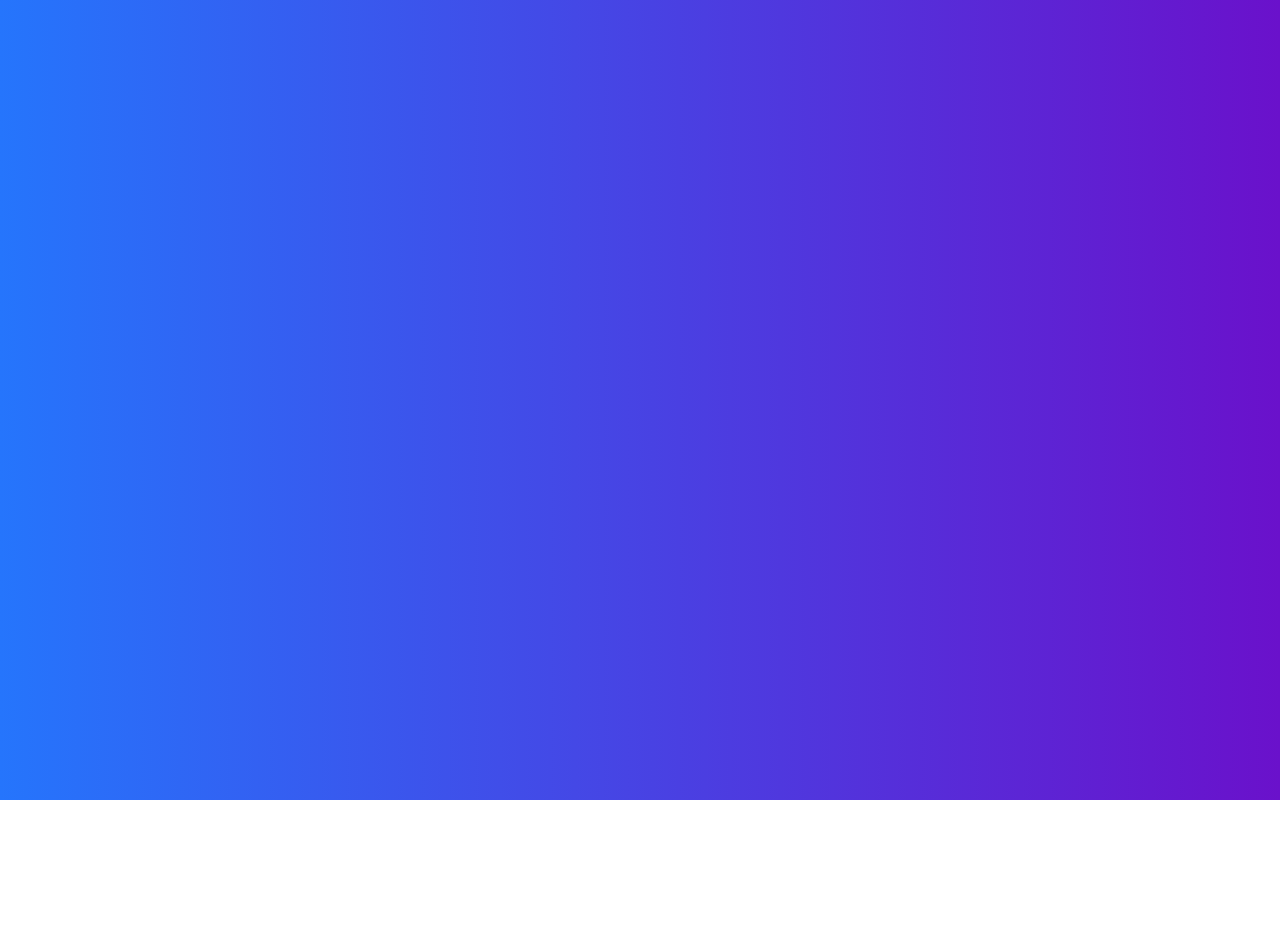
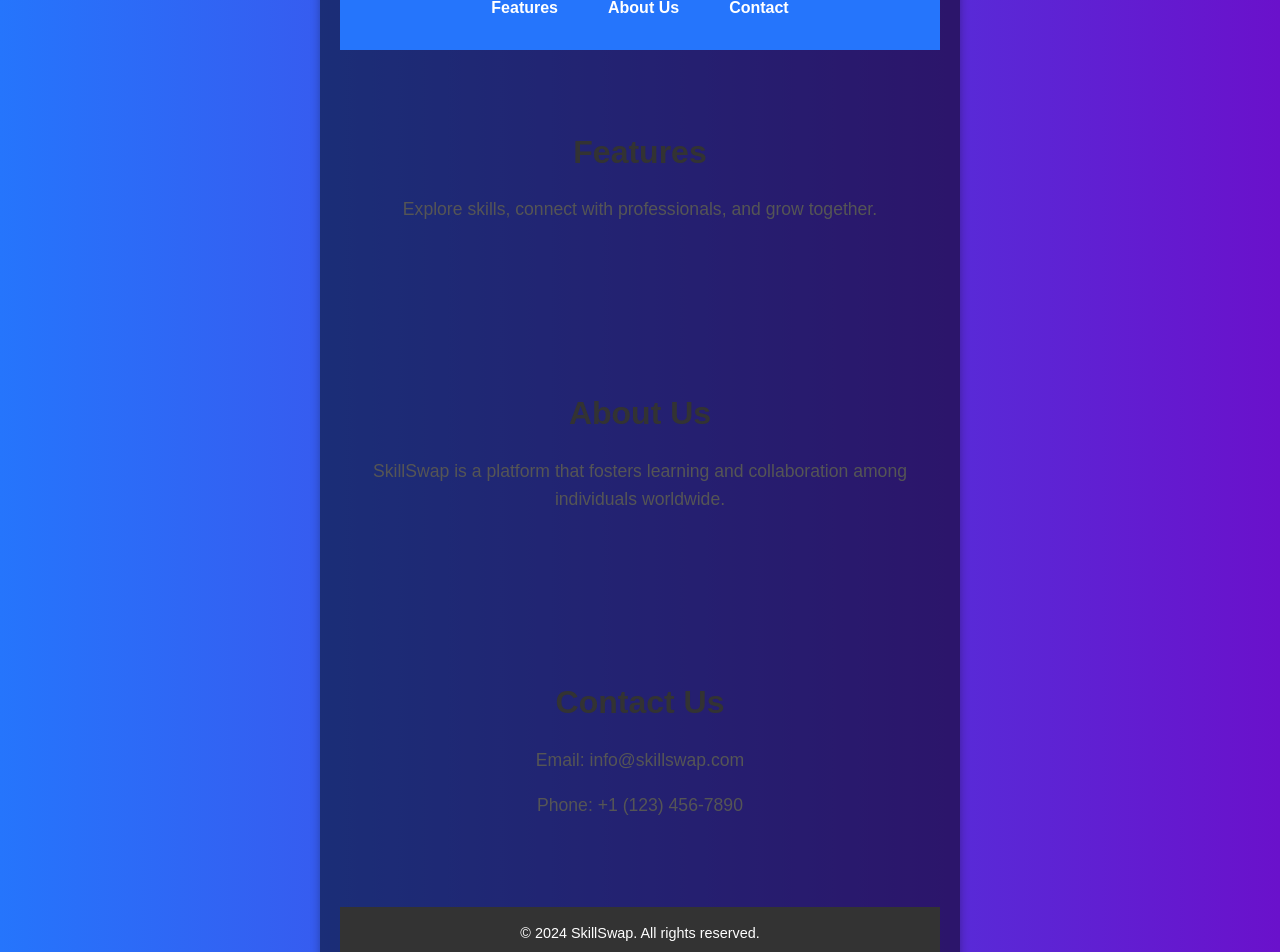
Before and after one commit to Vishwa0416/Skill-Swap, a React (Create React App) app: page /home.js in a window 1280 px wide. Before the commit this address had no page. Shown: the top 952 px of the page. Before the commit the page ends 800 px from the top, so only its background shows below. Built offline with nearby package versions, Linux system fonts and the light colour scheme.

Commit message:
Home page update

```diff
--- a/src/App.js
+++ b/src/App.js
@@ -3,6 +3,7 @@ import { BrowserRouter as Router, Routes, Route, Link } from 'react-router-dom';
 import './App.css';
 import Login from './login';
 import Signup from './signup';
+import HomePage from './home';
 
 function App() {
   return (
@@ -12,7 +13,8 @@ function App() {
         <Routes>
           <Route path="/" element={<Home />} />
           <Route path="/login.js" element={<Login />} />
-          <Route path="/signup.js" element={<Signup />} /> {/* Add route for Signup */}
+          <Route path="/signup.js" element={<Signup />} />
+          <Route path="/home.js" element={<HomePage />} />
         </Routes>
       </div>
     </Router>
--- a/src/home.css
+++ b/src/home.css
@@ -1,97 +1,95 @@
-/* Login Container */
-.login-container {
+/* General Styles */
+body {
+  margin: 0;
+  font-family: 'Arial', sans-serif;
+  background-color: #f9f9f9;
+  color: #333;
+  line-height: 1.6;
+}
+
+a {
+  text-decoration: none;
+  color: #2575fc;
+}
+
+a:hover {
+  text-decoration: underline;
+}
+
+/* Container */
+.home-container {
+  display: flex;
+  flex-direction: column;
+  align-items: center;
+}
+
+/* Header */
+.home-header {
+  text-align: center;
+  background-color: #2575fc;
+  color: #fff;
+  padding: 20px 0;
+  width: 100%;
+}
+
+.home-header h1 {
+  margin: 0;
+  font-size: 2.5rem;
+}
+
+.home-header p {
+  margin: 10px 0 20px;
+  font-size: 1.2rem;
+}
+
+/* Navigation Bar */
+.nav-bar {
   display: flex;
   justify-content: center;
-  align-items: center;
-  height: 100vh;
-  font-family: 'Arial', sans-serif;
-  color: #fff;
+  gap: 20px;
 }
 
-/* Login Box */
-.login-box {
-  background-color: #fff;
-  color: #333;
-  padding: 40px 30px;
-  border-radius: 8px;
-  box-shadow: 0 8px 16px rgba(0, 0, 0, 0.2);
-  max-width: 400px;
-  width: 100%;
-  text-align: center;
-}
-
-/* Heading */
-.login-heading {
-  margin-bottom: 10px;
-  font-size: 24px;
-}
-
-.login-subheading {
-  margin-bottom: 20px;
-  font-size: 16px;
-  color: #777;
-}
-
-/* Error Message */
-.error-message {
-  background-color: #f8d7da;
-  color: #721c24;
-  padding: 10px;
+.nav-bar a {
+  color: #fff;
+  font-weight: bold;
+  padding: 10px 15px;
   border-radius: 4px;
-  margin-bottom: 15px;
-}
-
-/* Form Group */
-.form-group {
-  margin-bottom: 20px;
-  text-align: left;
-}
-
-label {
-  display: block;
-  margin-bottom: 8px;
-  font-size: 14px;
-}
-
-input {
-  width: 100%;
-  padding: 10px;
-  border: 1px solid #ccc;
-  border-radius: 4px;
-  font-size: 14px;
-}
-
-/* Button */
-.login-button {
-  width: 100%;
-  padding: 12px;
-  background-color: #ff5f6d;
-  color: #fff;
-  font-size: 1rem;
-  font-weight: bold;
-  border: none;
-  border-radius: 4px;
-  font-size: 16px;
-  cursor: pointer;
   transition: background 0.3s;
 }
 
-.login-button:hover {
-  background-color: #ff8e53;
+.nav-bar a:hover {
+  background-color: #1a5db1;
 }
 
-/* Signup Prompt */
-.signup-prompt {
-  margin-top: 15px;
-  font-size: 14px;
+/* Sections */
+.section {
+  padding: 50px 20px;
+  width: 100%;
+  max-width: 800px;
+  text-align: center;
+  margin-bottom: 20px;
+}
+
+.section h2 {
+  margin-bottom: 15px;
+  font-size: 2rem;
+}
+
+.section p {
+  font-size: 1.1rem;
   color: #555;
 }
 
-.signup-prompt a {
-  color: #2575fc;
-  text-decoration: none;
+/* Footer */
+.footer {
+  text-align: center;
+  background-color: #333;
+  color: #fff;
+  padding: 15px 0;
+  width: 100%;
 }
 
-.signup-prompt a:hover {
-  text-decoration: underline;
+.footer p {
+  margin: 0;
+  font-size: 0.9rem;
 }
--- a/src/home.js
+++ b/src/home.js
@@ -1,48 +1,43 @@
-import './login.css';
+import React from 'react';
+import './home.css';
 
+const Home = () => {
+  return (
+    <div className="home-container">
+      <section className="home-header">
+        <h1>Welcome to SkillSwap</h1>
+        <p>Connect - Learn - Grow</p>
+        <nav className="nav-bar">
+          <a href="#features">Features</a>
+          <a href="#about">About Us</a>
+          <a href="#contact">Contact</a>
+        </nav>
+      </section>
 
-  return (
-    <div className="login-container">
-      <div className="login-box">
-        <h1 className="login-heading">Welcome to SkillSwap</h1>
-        <p className="login-subheading">Connect - Learn - Grow</p>
+      <section id="features" className="section">
+        <h2>Features</h2>
+        <p>Explore skills, connect with professionals, and grow together.</p>
+      </section>
 
-        {error && <div className="error-message">{error}</div>}
+      <section id="about" className="section">
+        <h2>About Us</h2>
+        <p>
+          SkillSwap is a platform that fosters learning and collaboration among
+          individuals worldwide.
+        </p>
+      </section>
 
-        <form className="login-form" onSubmit={handleSubmit}>
-          <div className="form-group">
-            <label htmlFor="email">Email</label>
-            <input
-              type="email"
-              id="email"
-              placeholder="Enter your email"
-              value={email}
-              onChange={(e) => setEmail(e.target.value)}
-              required
-            />
-          </div>
+      <section id="contact" className="section">
+        <h2>Contact Us</h2>
+        <p>Email: info@skillswap.com</p>
+        <p>Phone: +1 (123) 456-7890</p>
+      </section>
 
-          <div className="form-group">
-            <label htmlFor="password">Password</label>
-            <input
-              type="password"
-              id="password"
-              placeholder="Enter your password"
-              value={password}
-              onChange={(e) => setPassword(e.target.value)}
-              required
-            />
-          </div>
-
-          <button type="submit" className="login-button">LOG IN</button>
-        </form>
-
-        <p className="signup-prompt">
-          Don't have an account? <a href="/signup.js">Sign up here</a>
-        </p>
-      </div>
+      <footer className="footer">
+        <p>&copy; 2024 SkillSwap. All rights reserved.</p>
+      </footer>
     </div>
   );
+};
 
-
-export default Login;
+export default Home;
```
